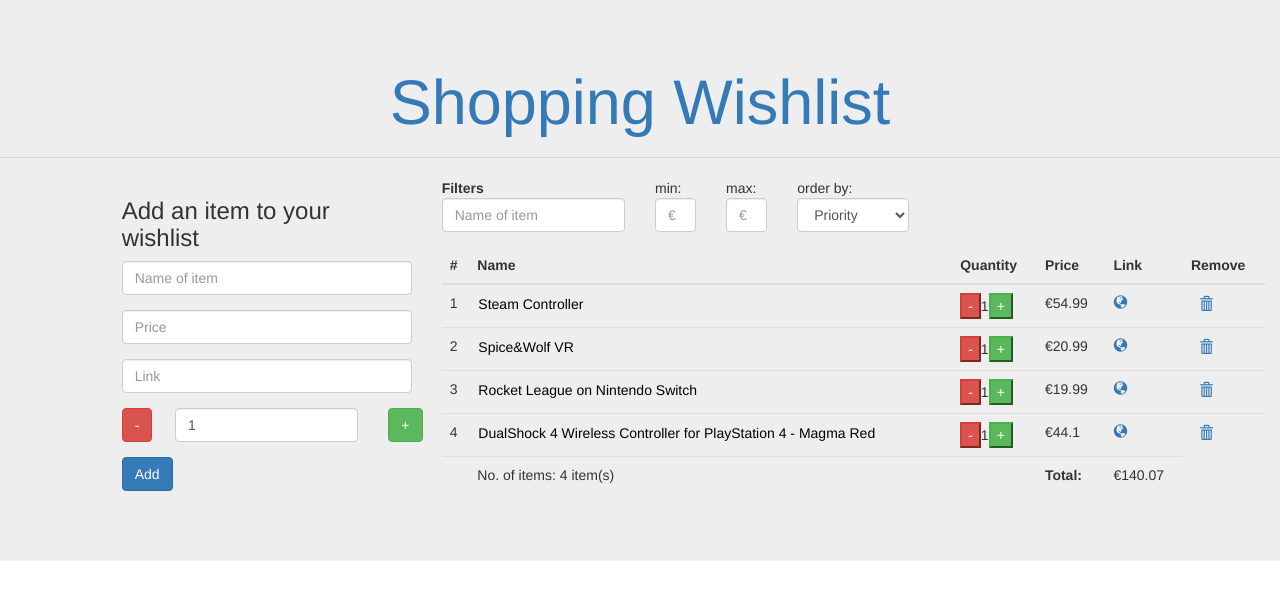
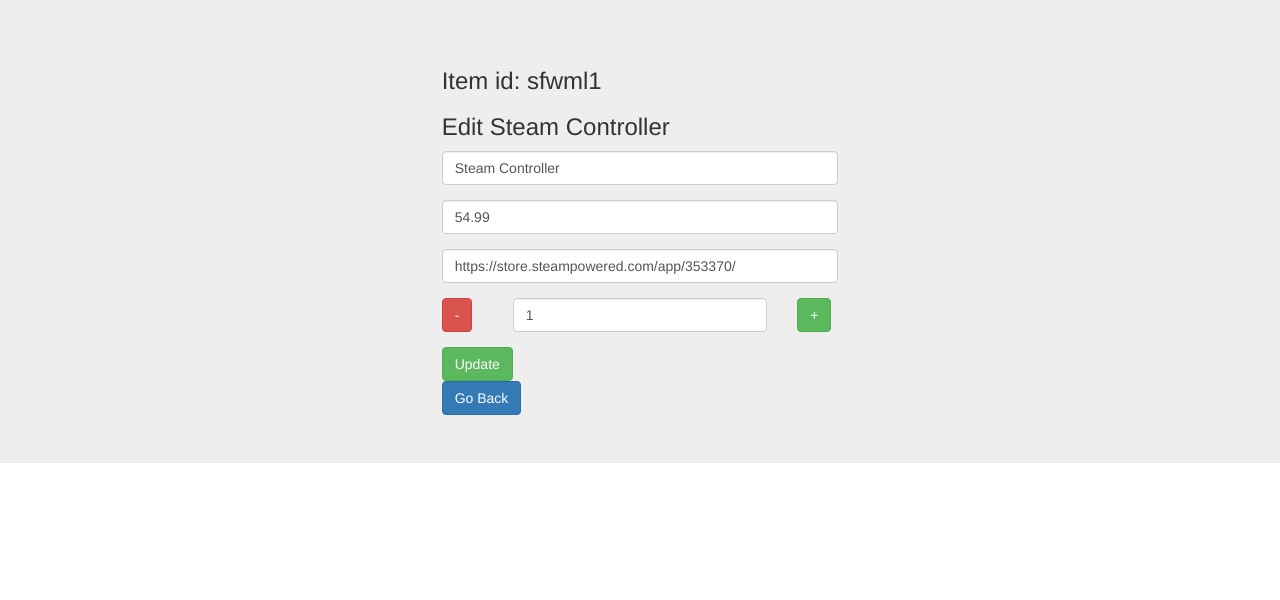
Before and after one commit to Kigaru/shopping-wishlist, a React (Create React App) app: page /item/sfwml1 in a window 1280 px wide. Shown: the top 600 px of the page. Built offline with nearby package versions, Linux system fonts and the light colour scheme.

Commit message:
Implemented editing of items, won't be fully functional until the back end is implemented

```diff
--- a/src/App.js
+++ b/src/App.js
@@ -1,5 +1,4 @@
-import React, { Component } from 'react';
-import { BrowserRouter, Route, Redirect, Switch } from "react-router-dom";
+import React, { Component, Fragment } from 'react';
 import './App.css';
 import Form from './components/wishlistForm';
 import WishlistList from './components/wishlistList';
@@ -47,12 +46,8 @@
     diplayedProducts = api.sortProducts(diplayedProducts, this.state.order);
 
     return (
-      <BrowserRouter>
-      <Route path="/">
-    <div className="jumbotron">
+    <Fragment>
       <h1 className="text-center"><a href="/">Shopping Wishlist</a></h1>
-      <Route path="/hfil"><h1 className="text-center">You have entered the Home For Infinite Losers</h1></Route>
-
 
       <hr/>
 
@@ -72,9 +67,7 @@
         </div>
       </div>
 
-    </div>
-    </Route>
-    </BrowserRouter>
+    </Fragment>
     );
   }
 }
--- a/src/components/filterControls/index.js
+++ b/src/components/filterControls/index.js
@@ -27,14 +27,14 @@
               <div>min:</div>
               <input type="text"
                 className="form-control"
-                placeholder="€    Minimum Price"
+                placeholder="€    Min Price"
                 onChange={this.handlePriceMinChange} />
             </div>
             <div className="form-group col-sm-1">
             <div>max:</div>
               <input type="text"
                 className="form-control"
-                placeholder="€    Maximum Price"
+                placeholder="€    Max Price"
                 onChange={this.handlePriceMaxChange}></input>
             </div>
             <div className="form-group col-sm-2">
--- a/src/components/itemDetails/index.js
+++ b/src/components/itemDetails/index.js
@@ -1,13 +1,87 @@
-import React, {Fragment} from "react";
+import React, {Component, Fragment} from "react";
 import { withRouter } from "react-router-dom";
+import api from '../../dataStore/stubAPI'
 
-const ItemDetails = props => {
+export default class ItemDetails extends Component {
+
+  item = api.getProduct(this.props.match.params.id);
+  state = {name: this.item.name, price: this.item.price, link: this.item.link, quantity: this.item.quantity};
+
+  handleNameChange = (e) => this.setState({name: e.target.value});
+  handlePriceChange = (e) => this.setState({price: e.target.value});
+  handleLinkChange = (e) => this.setState({link: e.target.value});
+  handleQuantityChange = (e) => this.setState({quantity: e.target.value});
+
+
+  handleUpdate = (e) => {
+    e.preventDefault();
+    let money = 0;
+    if(!isNaN(parseInt(this.state.price))) {money = this.state.price}
+    api.updateProduct(this.item.id, this.state.name, money, this.state.link, this.state.quantity);
+    this.setState({name: this.item.name, price: this.item.price, link: this.item.link, quantity: this.item.quantity});
+  }
+
+  render() {
    return (
     <Fragment>
-        <h3> Contact id: {props.item.name} </h3>
-        <h3> Detail page stub </h3>
+      <div className="row">
+        <div className="col-sm-4"></div>
+        <div className="col-sm-4">
+
+        <h3> Item id: {this.item.id} </h3>
+
+
+
+        <form  className="form bg-dark text-light">
+            <h3>Edit {this.item.name}</h3>
+            <div className="form-group">
+              <input type="text"
+                className="form-control"
+                placeholder="Name of item"
+                value= {this.state.name}
+                onChange={this.handleNameChange}></input>
+            </div>
+            <div className="form-group">
+              <input type="text"
+                className="form-control"
+                placeholder="Price"
+                value= {this.state.price}
+                onChange={this.handlePriceChange}></input>
+            </div>
+            <div className="form-group">
+                <input type="text"
+                  className="form-control"
+                placeholder="Link"
+                value= {this.state.link}
+                onChange={this.handleLinkChange}></input>
+            </div>
+            <div className="form-group row">
+              <div className="col-sm-2">
+              <input type="button" value="-" className="btn btn-danger" onClick={this.decreaseQuantity} />
+              </div>
+
+              <div className="col-sm-8">
+              <input type="text" className="form-control" value= {this.state.quantity} onChange={this.handleQuantityChange}></input>
+              </div>
+
+              <div className="col-sm-2">
+                <input type="button" value="+" className="btn btn-success" onClick={this.increaseQuantity} />
+              </div>
+
+
+            </div>
+              <button type="submit" className="btn btn-success"
+            onClick={this.handleUpdate}>Update</button>
+          </form>
+
+          <a href="/home"><button className="btn btn-primary text-center">Go Back</button></a>
+
+          </div>
+          <div className="col-sm-4"></div>
+
+          </div>
+
     </Fragment>
   );
-};
-
-export default withRouter(ItemDetails);
+  }
+}
--- a/src/components/wishlistItem/index.js
+++ b/src/components/wishlistItem/index.js
@@ -32,12 +32,12 @@
 
 
                 <td scope="row">
-                <button className="btn btn-link btn-block" style={{"textDecoration": "none", "color": "black", "padding": "0"}}>
+                <a href={`/item/${data.id}`} style={{"textDecoration": "none"}} > <button className="btn btn-link btn-block" style={{"textDecoration": "none", "color": "black", "padding": "0"}}>
 
                     <div className="text-left">
                         {data.name}
                         </div>
-                        </button>
+                        </button></a>
 
                 </td>
 
--- a/src/dataStore/stubAPI.js
+++ b/src/dataStore/stubAPI.js
@@ -136,6 +136,14 @@
         return this.filterProductsByText(array, type, filter);
       }
     }
+
+    updateProduct(id, name, price, link, quantity){
+      this.getProduct(id).name = name;
+      this.getProduct(id).price = price;
+      this.getProduct(id).link = link;
+      this.getProduct(id).quantity = quantity;
+    }
+
 }
 
 
--- a/src/index.js
+++ b/src/index.js
@@ -1,11 +1,36 @@
-import React from 'react';
+import React, {Component} from 'react';
 import ReactDOM from 'react-dom';
+import { BrowserRouter, Route, Redirect, Switch } from "react-router-dom";
 import './index.css';
 import App from './App';
 import * as serviceWorker from './serviceWorker';
 import '../node_modules/bootstrap/dist/css/bootstrap.css';
+import ItemDetails from "./components/itemDetails/"
 
-ReactDOM.render(<App />, document.getElementById('root'));
+
+
+class Router extends Component {
+    render() {
+        return (
+           <BrowserRouter>
+            <div className="jumbotron">
+              <div className="container-fluid ">
+                <Switch>
+                  <Route path="/item/:id" component={ItemDetails} />
+                  <Route exact path="/" component={App} />
+                  <Redirect from="*" to="/" />
+                </Switch>
+              </div>
+            </div>
+          </BrowserRouter>
+        );
+      }
+}
+
+
+
+
+ReactDOM.render(<Router />, document.getElementById('root'));
 
 // If you want your app to work offline and load faster, you can change
 // unregister() to register() below. Note this comes with some pitfalls.
```
Also changed, not shown: 1 other file (tests, documents, lock files or other folders).
